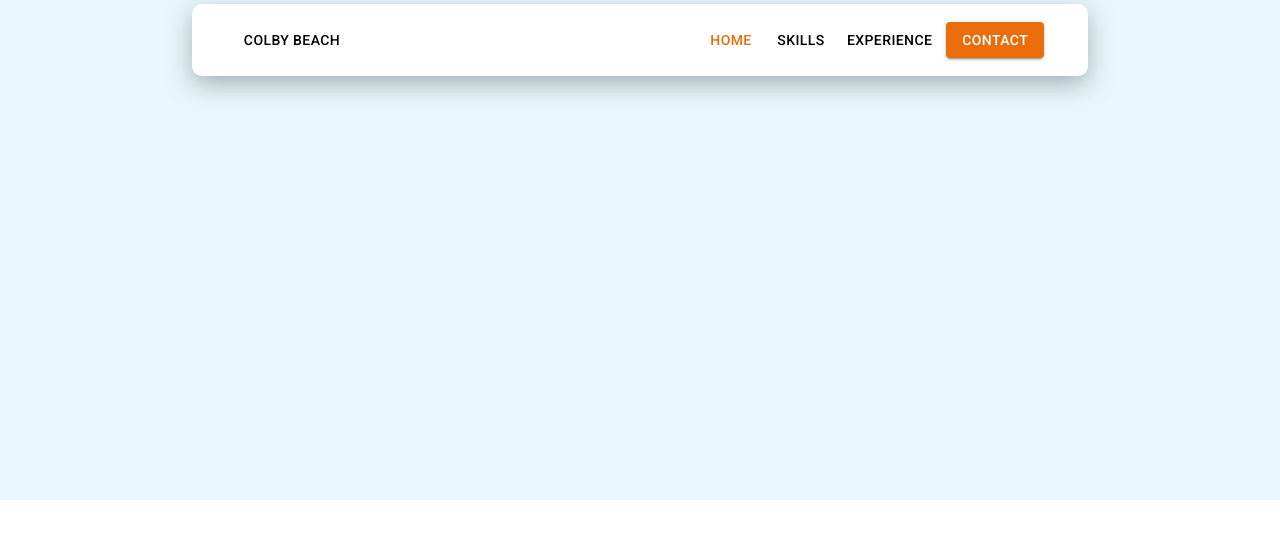
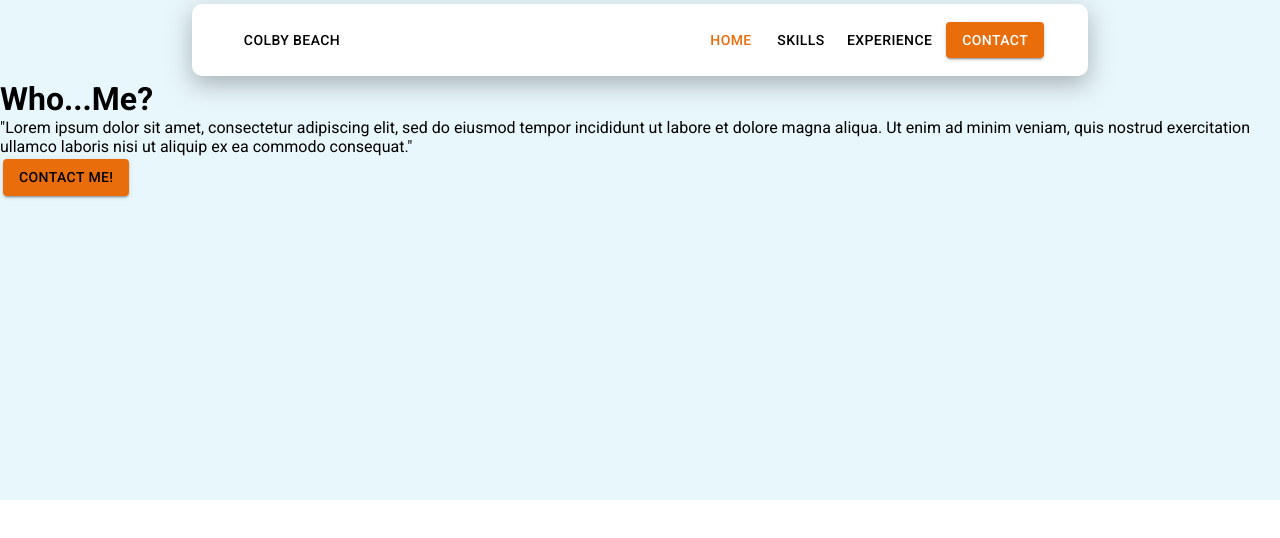
Before and after one commit to colbybeach/colbybeach.github.io, a React (Create React App) app in the folder React Overhaul/Client/: page / in a window 1280 px wide. Shown: the top 538 px of the page. Built offline with nearby package versions, Linux system fonts and the light colour scheme.

Commit message:
Refactoring.

```diff
--- a/React Overhaul/Client/src/App.js
+++ b/React Overhaul/Client/src/App.js
@@ -1,20 +1,16 @@
 import React from 'react';
 import NavBar from './Components/Sections/NavBar/NavBar';
 import MainBanner from './Components/Sections/MainBanner/MainBanner';
-import Section from './Components/Sections/Section';
 
 function App() {
   return (
     <>
-      <Section height={'500px'} color={'var(--main-bg-color-1)'} content ={
+      <div style={{height:'500px', backgroundColor:'var(--main-bg-color-1)'}}>
         <>
           <NavBar />
           <MainBanner />
-        </>}
-      />
-
-
-
+        </>
+      </div>
 
     </>
   );
--- a/React Overhaul/Client/src/Components/Sections/MainBanner/MainBanner.jsx
+++ b/React Overhaul/Client/src/Components/Sections/MainBanner/MainBanner.jsx
@@ -1,20 +1,21 @@
 import React from 'react'
-import './MainBanner.css'
+import styles from './mainbanner.module.css'
 import Button from '@mui/material/Button'
 
 export default function MainBanner() {
   return (
-    <div id="MainBannerContainer">
-      {/* <h1>Who...Me?</h1>
+    <div className={styles.MainBannerContainer}>
+      <h1>Who...Me?</h1>
       <p>"Lorem ipsum dolor sit amet, consectetur
         adipiscing elit, sed do eiusmod tempor incididunt
         ut labore et dolore magna aliqua. Ut enim ad minim veniam,
         quis nostrud exercitation ullamco laboris nisi ut aliquip
-        ex ea commodo consequat."</p>
+        ex ea commodo consequat."
+        </p>
 
 
         <Button style={{backgroundColor: 'var(--main-secondary-1)'}}
-                variant="contained" href="#contact">Contact Me!</Button> */}
+                variant="contained" href="#contact">Contact Me!</Button>
 
     </div>
   )
--- a/React Overhaul/Client/src/Components/Sections/MainBanner/MainBanner.css
+++ b/React Overhaul/Client/src/Components/Sections/MainBanner/mainbanner.module.css
@@ -1,4 +1,4 @@
-#MainBannerContainer{
+.MainBannerContainer{
     position: absolute;
     height: 50%;
     width: 100%;
--- a/React Overhaul/Client/src/Components/Sections/NavBar/NavBar.jsx
+++ b/React Overhaul/Client/src/Components/Sections/NavBar/NavBar.jsx
@@ -1,22 +1,20 @@
 import { Button } from '@mui/material'
 import React from 'react'
-import './NavBar.css'
+import styles from './navbar.module.css'
 
 export default function NavBar() {
   return (
-    <div id="MainNavBarContainer">
-
-        <div id="NavBarSecondaryContainer">
-
-            <div id="NavBar-LogoContainer">
+    <div className={styles.MainNavBarContainer}>
+        <div className={styles.NavBarSecondaryContainer}>
+            <div className={styles.NavBarLogoContainer}>
                 <Button variant="text" href="#">Colby Beach</Button>
             </div>
 
-            <div id="NavBar-OtherLinksContainer">
-                <Button className='buttonActive' variant="text" href="#">Home</Button>
+            <div className={styles.NavBarOtherLinksContainer}>
+                <Button className={styles.buttonActive} variant="text" href="#">Home</Button>
                 <Button variant="text" href="#skills">Skills</Button>
                 <Button variant="text" href="#experience">Experience</Button>
-                <Button className='containedButton'
+                <Button className={styles.containedButton}
                 variant="contained" href="#contact">Contact</Button>
             </div>
 
--- a/React Overhaul/Client/src/Components/Sections/NavBar/NavBar.css
+++ b/React Overhaul/Client/src/Components/Sections/NavBar/navbar.module.css
@@ -1,4 +1,4 @@
-#MainNavBarContainer{
+.MainNavBarContainer{
     width: 100%;
     height: 80px;
     display: flex;
@@ -6,7 +6,7 @@
     justify-content: center;
 }
 
-#NavBarSecondaryContainer{
+.NavBarSecondaryContainer{
     width: 70%;
     height: 90%;
     background-color: white;
@@ -17,13 +17,13 @@
     box-shadow: rgba(149, 157, 165, 0.8) 0px 8px 24px;
 }
 
-#NavBar-LogoContainer{
+.NavBarLogoContainer{
     flex: 0.7;
     display: flex;
     align-items: center;
 }
 
-#NavBar-OtherLinksContainer{
+.NavBarOtherLinksContainer{
     display: flex;
     align-items: center;
 }
@@ -33,3 +33,8 @@
 .buttonActive{
     color: var(--main-secondary-1) !important;
 }
+
+.containedButton{
+    background-color: var(--main-secondary-1) !important;
+    color: white !important;
+}
--- a/React Overhaul/Client/src/Components/Sections/Section.jsx
+++ /dev/null
@@ -1,11 +0,0 @@
-import React from 'react'
-
-export default function Section({height, color, content}) {
-  return (
-
-    <div style={{height: height, background: color}}>
-        {content}
-
-    </div>
-  )
-}
--- a/React Overhaul/Client/src/index.css
+++ b/React Overhaul/Client/src/index.css
@@ -21,8 +21,3 @@ a{
     color: black !important;
     margin: 3px !important;
 }
-
-.containedButton{
-    background-color: var(--main-secondary-1) !important;
-    color: white !important;
-}
```
